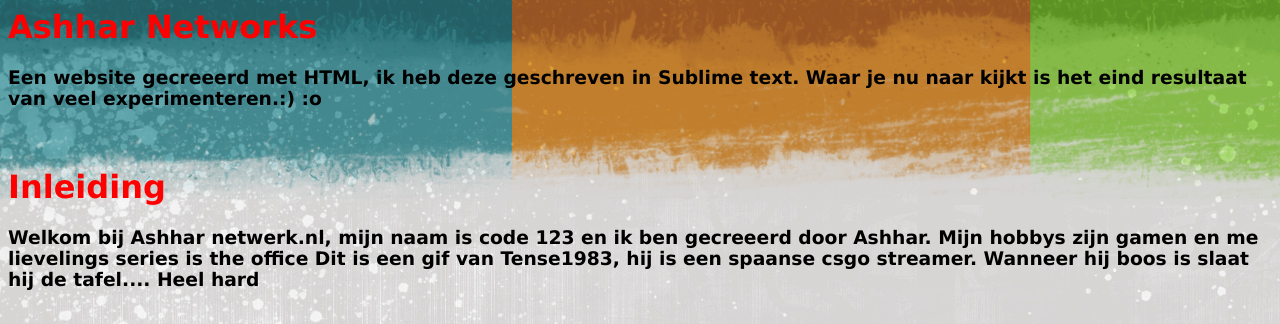
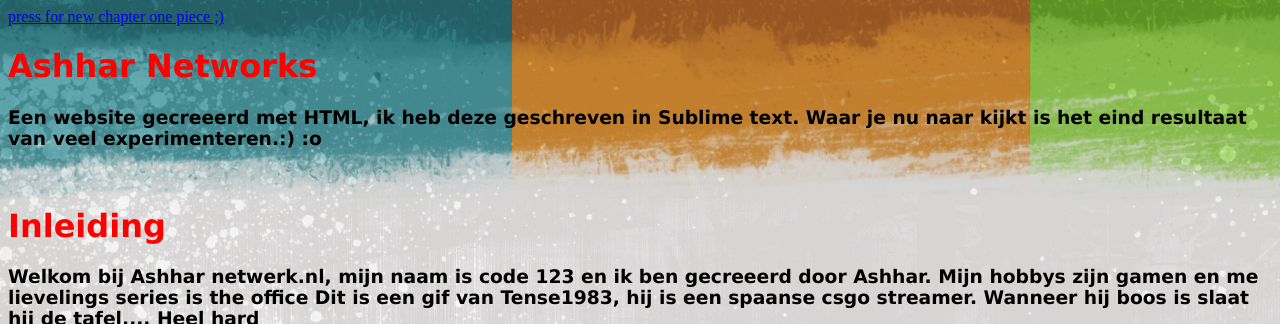
Before and after one commit to Ashhar-SU/Wie-ben-ik-b3204ec8, a plain HTML site: page index.html in a window 1280 px wide. Shown: the top 324 px of the page. Drawn offline with Linux system fonts and the light colour scheme.

Commit message:
index.html

```diff
--- a/IndeX3.html
+++ b/index.html
@@ -7,6 +7,7 @@
 
 
 <body>
+	<a href="https://www.youtube.com/watch?v=WHUA43Vv1Uk">press for new chapter one piece ;)</a>
 	<title>  Mijn Website  :) </title>
 	<h1> <font face="verdana" color="red"> Ashhar Networks </font> </h1>
 	<p> <h3> <font face="verdana" color="black"> Een website gecreeerd met HTML, ik heb deze geschreven in Sublime text. Waar je nu naar kijkt is het eind resultaat van veel experimenteren.:) :o </font> </h3> <br> </p>
@@ -19,5 +20,7 @@
 
 
 
+
+
 </body>
 </html>
```
